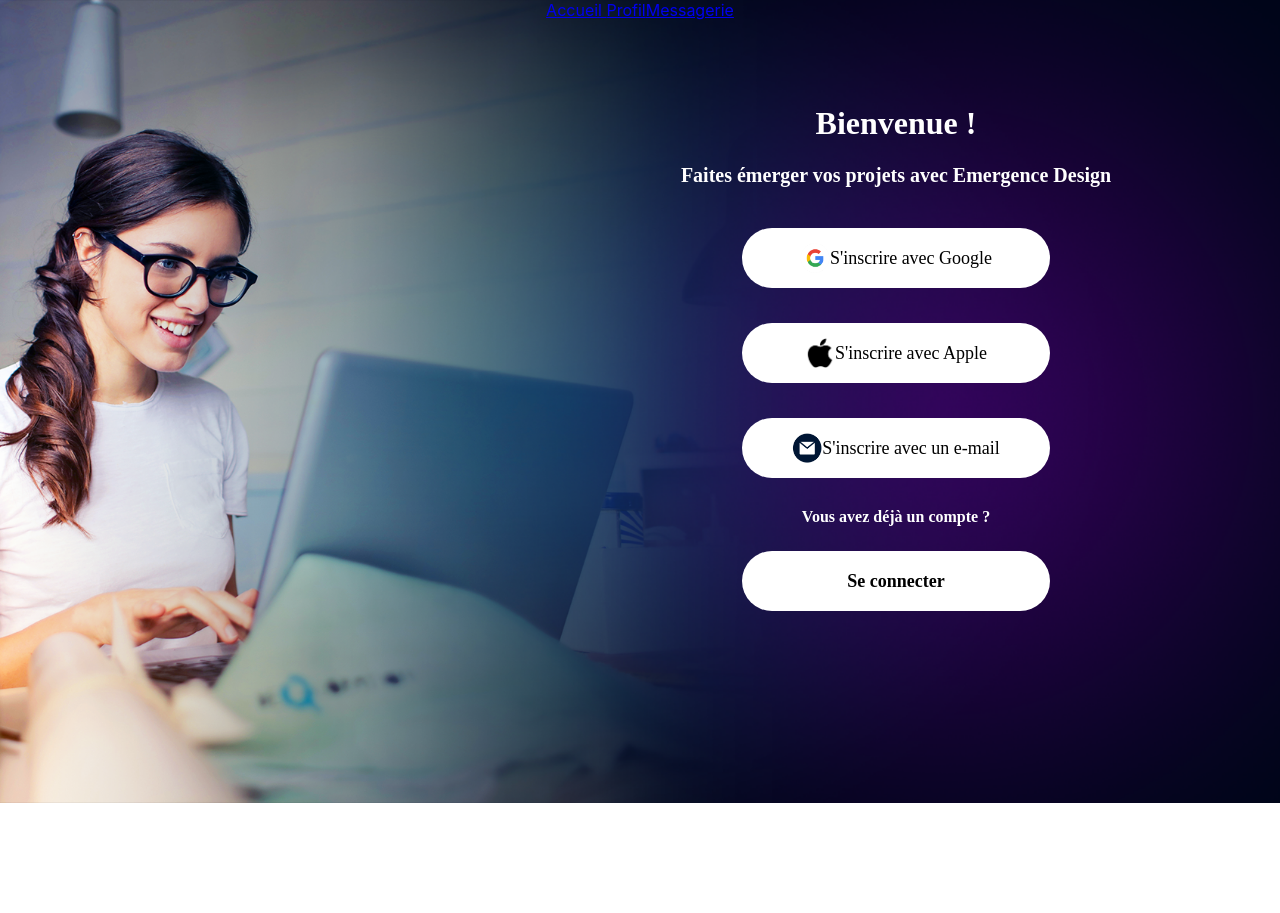
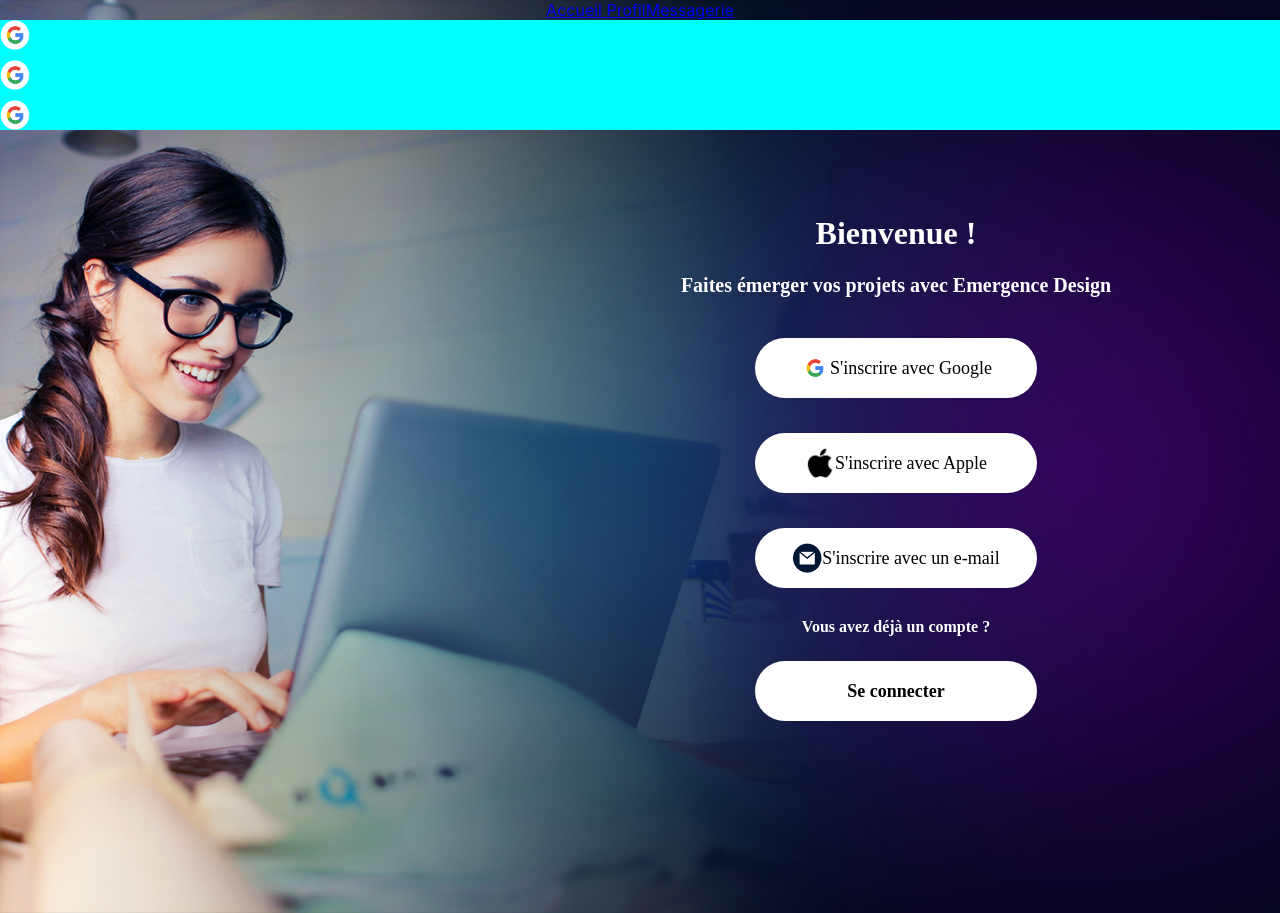
Before and after one commit to Svvmy/projet-emergence, a React (Create React App) app in the folder emergence/: page / in a window 1280 px wide. Before the commit the page ends 803 px from the top, so only its background shows below. Built offline with nearby package versions, Linux system fonts and the light colour scheme.

Commit message:
CSS auth 5

```diff
--- a/emergence/src/components/Auth/Authentification.css
+++ b/emergence/src/components/Auth/Authentification.css
@@ -3,7 +3,22 @@ img{
     height: 30px;
 
 }
+.flex{
+    display: flex;
 
+    flex-direction: column;
+    align-items: flex-start;
+
+    justify-content: center;
+    background-color: aqua;
+    gap: 10px;
+}
+
+.imgClass{
+
+}
+
+/*
 .googleTest{
    width:30px;
    height: 30px;
@@ -30,8 +45,9 @@ img{
     display: flex;
     align-items: center;
     height: 70%;
-    /*background-color: blueviolet;*/
+    background-color: blueviolet;
 }
+*/
 
 
 
@@ -70,7 +86,7 @@ button{
     align-items: center;
     justify-content: center;
 
-    width:60%;
+    width:55%;
     height: 60px;
     padding: 10px;
     border: none;
@@ -83,7 +99,6 @@ button{
     cursor: pointer;
     margin-top: 25px;
     margin-bottom: 10px;
-    align-items: center;
 
 
 
--- a/emergence/src/components/Auth/Authentification.jsx
+++ b/emergence/src/components/Auth/Authentification.jsx
@@ -8,16 +8,11 @@ import mail from './logoMail.png'
 export default function Authentification() {
   return (
     <div className='divAuth'>
-
-        <div>
-            <header>
-
-            </header>
+        <div className="flex">
+          <img className="imgClass" src={google} alt="img"/>
+          <img className="imgClass" src={google} alt="img"/>
+          <img className="imgClass" src={google} alt="img"/>
         </div>
-
-
-
-
 
         <div className='div'>
 
@@ -28,7 +23,6 @@ export default function Authentification() {
 
 
           <div className='divBtnList'>
-                <button><img src={google} alt="img"/> S'inscrire avec Google </button>
               {/*<button>
                 <div className='divbtn'>
                 <div className='imgdiv'>
@@ -39,8 +33,20 @@ export default function Authentification() {
                 </div>
                 </div>
               </button>*/}
-              <button><img src={apple} alt="img"/> S'inscrire avec Apple </button>
-              <button><img src={mail} alt="img"/> S'inscrire avec un e-mail </button>
+              <button>
+                  <img className="imgClass" src={google} alt="img"/>S'inscrire avec Google
+              </button>
+
+              <button>
+                <img className="imgClass" src={apple} alt="img"/> S'inscrire avec Apple
+              </button>
+
+              <button>
+                <img className="imgClass" src={mail} alt="img"/> S'inscrire avec un e-mail
+              </button>
+
+
+
               <label className='text'> Vous avez déjà un compte ?</label>
               <button className='connect'> Se connecter </button>
           </div>
```
Lines whose indentation alone changed are shown as unchanged.
